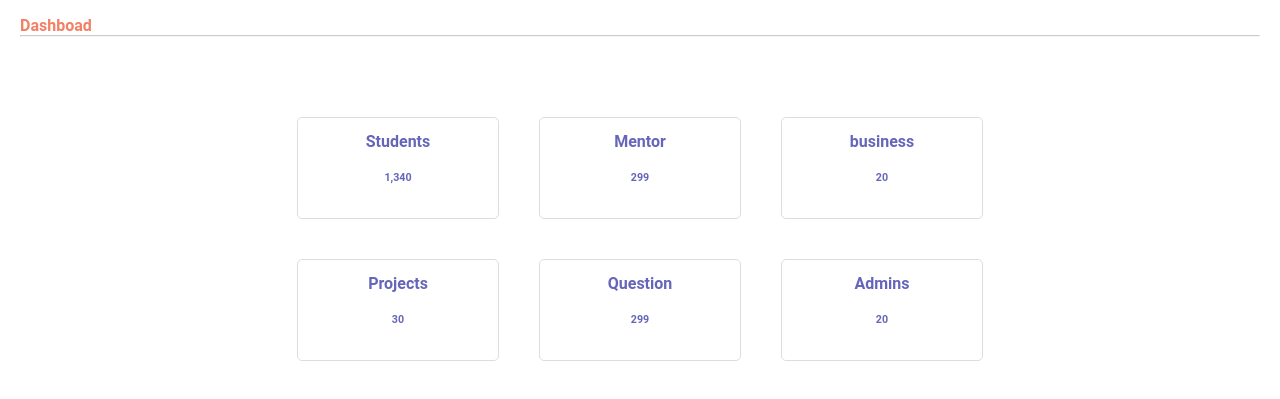
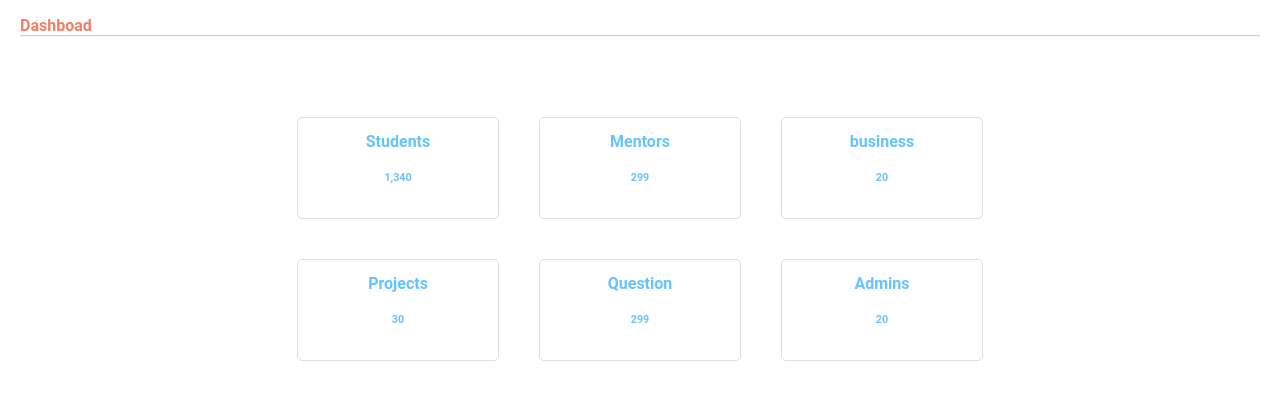
Before and after one commit to emus32/Home, a plain HTML site: page index.html in a window 1280 px wide. Shown: the part 57-456 px from the top of the page. Drawn offline with Linux system fonts and the light colour scheme.

Commit message:
home.css color was change and in index.html s was added to mentor

```diff
--- a/css/home.css
+++ b/css/home.css
@@ -67,11 +67,11 @@ color: #f37f65;
     margin:20px;
 }
 .cards h4{
-    color: darkblue;
+    color:#009dff;
 }
 .cards h6 {
     margin: 20px;
-    color: darkblue;
+    color:#009dff;
 }
 .cards-container {
     width:900px;
--- a/index.html
+++ b/index.html
@@ -41,7 +41,7 @@
                <h6>1,340</h6>
            </div>
            <div class="cards">
-                <h4>Mentor</h4>
+                <h4>Mentors</h4>
                 <h6>299</h6>
             </div>
             <div class="cards">
```
